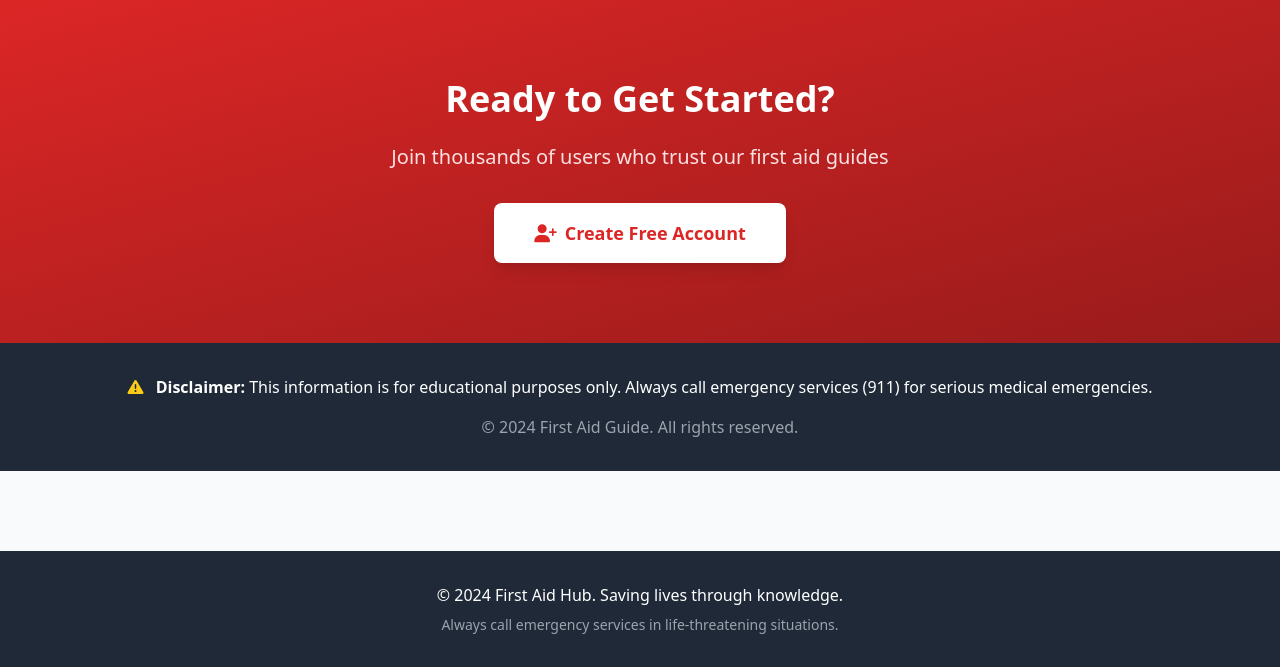
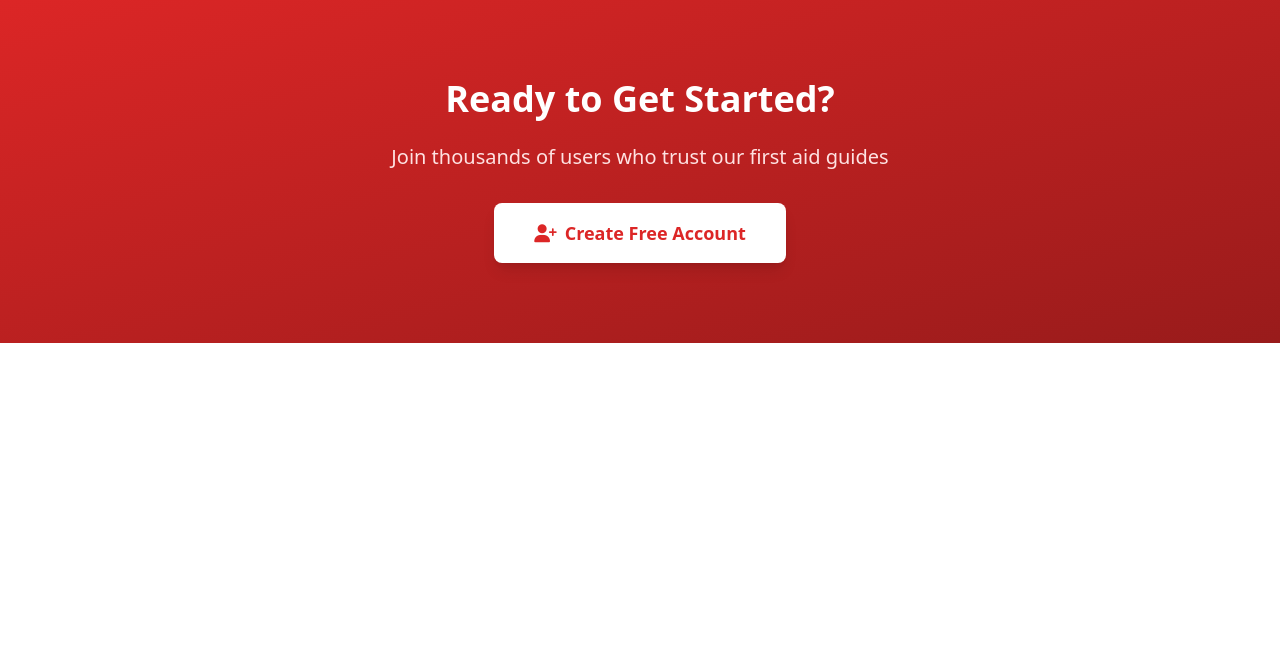
Before and after one commit to Emmyvictor/First_aid_application, a Flask app: page / in a window 1280 px wide. Shown: the part 1785-2452 px from the top of the page. After the commit the page ends 2128 px from the top, so only its background shows below. Run offline with Flask 3, Linux system fonts and the light colour scheme; some libraries are stand-ins or nearby versions.

Commit message:
changed some features

```diff
--- a/templates/base.html
+++ b/templates/base.html
@@ -119,12 +119,7 @@
         {% block content %}{% endblock %}
     </main>
 
-    <footer class="bg-gray-800 text-white mt-20 py-8">
-        <div class="container mx-auto px-4 text-center">
-            <p>&copy; 2024 First Aid Hub. Saving lives through knowledge.</p>
-            <p class="text-sm text-gray-400 mt-2">Always call emergency services in life-threatening situations.</p>
-        </div>
-    </footer>
+
 
     {% block scripts %}{% endblock %}
 </body>
--- a/templates/index.html
+++ b/templates/index.html
@@ -142,16 +142,7 @@
     </div>
 </div>
 
-<!-- Footer -->
-<footer class="bg-gray-800 text-white py-8">
-    <div class="container mx-auto px-4 text-center">
-        <p class="mb-4">
-            <i class="fas fa-exclamation-triangle text-yellow-400 mr-2"></i>
-            <strong>Disclaimer:</strong> This information is for educational purposes only. Always call emergency services (911) for serious medical emergencies.
-        </p>
-        <p class="text-gray-400">&copy; 2024 First Aid Guide. All rights reserved.</p>
-    </div>
-</footer>
+
 
 <style>
 @keyframes fade-in {
```
Also changed, not shown: instance/firstaid.db.
